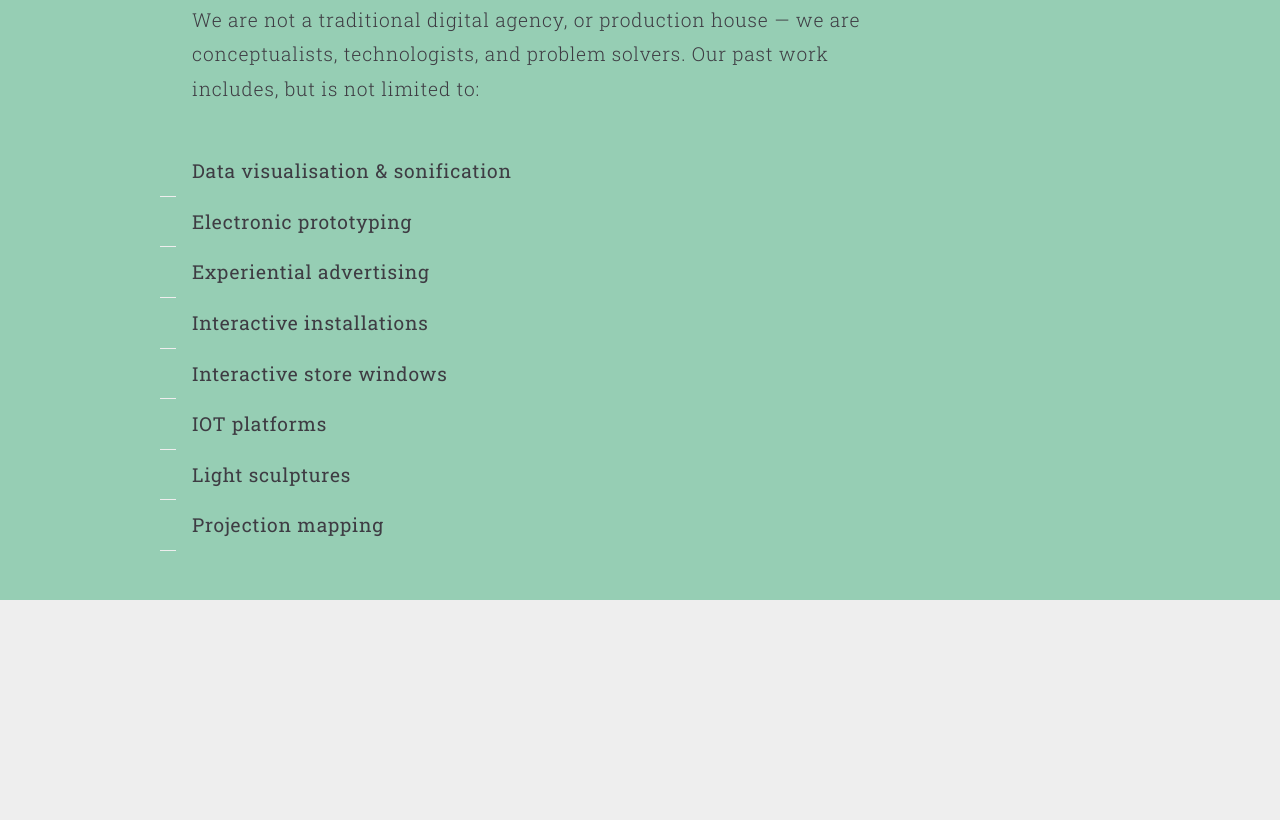
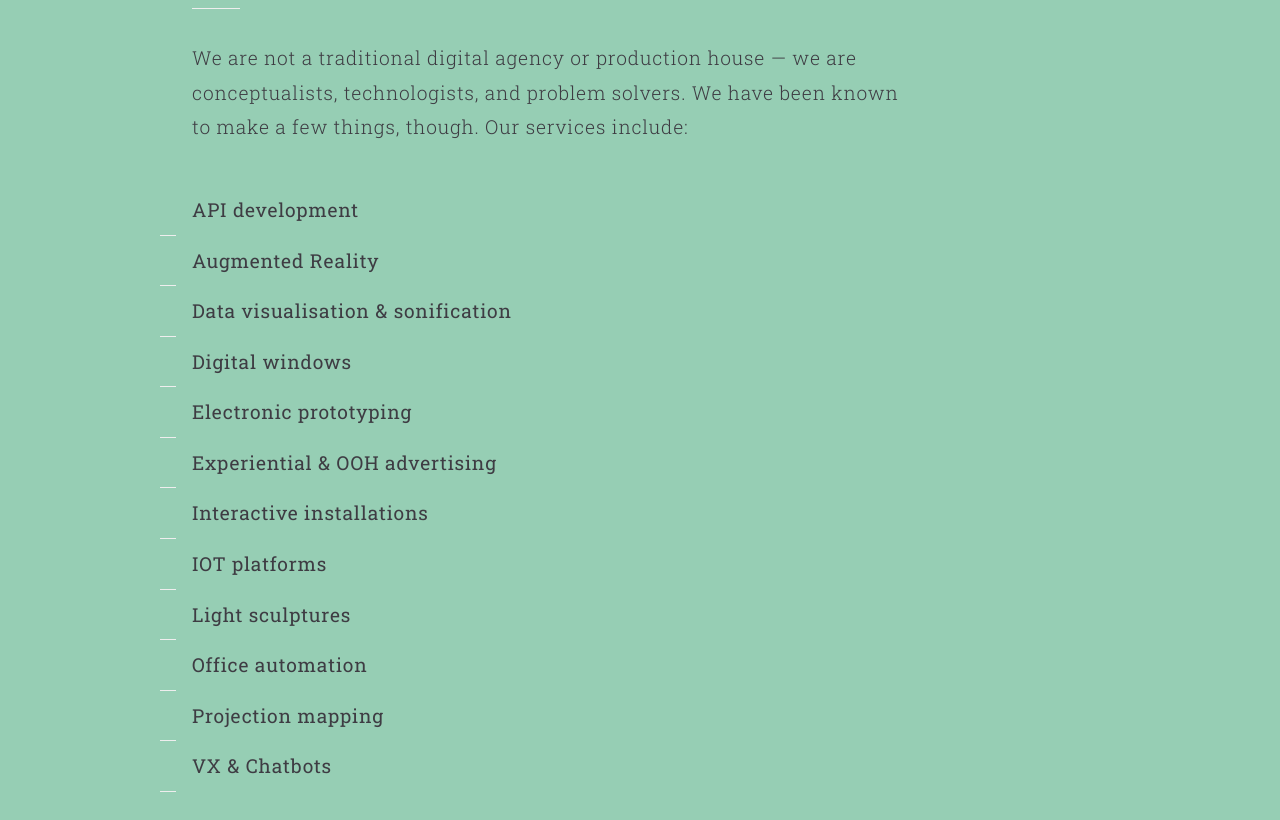
Before and after one commit to struct78/the-edison-union, a Gatsby site: page / in a window 1280 px wide. Shown: the part 1800-2620 px from the top of the page. Built offline with nearby package versions, Linux system fonts and the light colour scheme; Gatsby itself is replaced by a stand-in of ours.

Commit message:
Update copy

```diff
--- a/src/components/section.js
+++ b/src/components/section.js
@@ -14,17 +14,13 @@ const SectionContainer = styled.section`
   box-sizing: border-box;
   display: flex;
   flex-direction: column;
-  height: 100vh;
+  min-height: 100vh;
   justify-content: center;
   padding: ${spacing.md};
   width: 100vw;
 
   ${above.md`
-    padding: ${spacing.md} ${spacing.xl};
-  `}
-
-  ${above.lg`
-    padding: ${spacing.md} ${spacing.xl};
+    padding: ${spacing.lg} ${spacing.xl};
   `}
 
   ${props => {
--- a/src/pages/index.js
+++ b/src/pages/index.js
@@ -4,7 +4,7 @@ import styled from 'styled-components'
 
 // CSS
 import { colours, fonts, spacing, timings, typography } from '../styles/variables'
-import { above } from '../styles/mixins'
+import { below, above } from '../styles/mixins'
 
 // Components
 import Layout from '../components/layout'
@@ -75,7 +75,7 @@ class IndexPage extends Component {
           <Input type="text" name="company" required onChange={this.handleChange} />
         </FieldGroup>
         <FieldGroup className="field-group--full">
-          <label htmlFor="message">Tell us a story</label>
+          <label htmlFor="message">Give us a problem to solve</label>
           <TextArea name="message" required onChange={this.handleChange} />
         </FieldGroup>
         <FieldGroup>
@@ -98,33 +98,35 @@ class IndexPage extends Component {
         </Section>
         <Section variant="blue">
           <SubTitle variant="blue">What do we specialise in?</SubTitle>
-          <Copy>We are not a traditional digital agency, or production house &mdash;
+          <Copy>We are not a traditional digital agency or production house &mdash;
           we are conceptualists, technologists, and problem solvers.
-          Our past work includes, but is not limited to:</Copy>
+          We have been known to make a few things, though. Our services include:</Copy>
 
           <List variant="blue">
+            <ListItem>API development</ListItem>
+            <ListItem>Augmented Reality</ListItem>
             <ListItem>Data visualisation & sonification</ListItem>
+            <ListItem>Digital windows</ListItem>
             <ListItem>Electronic prototyping</ListItem>
-            <ListItem>Experiential advertising</ListItem>
+            <ListItem>Experiential &amp; OOH advertising</ListItem>
             <ListItem>Interactive installations</ListItem>
-            <ListItem>Interactive store windows</ListItem>
             <ListItem>IOT platforms</ListItem>
             <ListItem>Light sculptures</ListItem>
+            <ListItem>Office automation</ListItem>
             <ListItem>Projection mapping</ListItem>
+            <ListItem>VX & Chatbots</ListItem>
           </List>
         </Section>
         <Section variant="grey_blue">
           <SubTitle variant="grey_blue">Our Philosophy</SubTitle>
-          <Copy>Technology should always support the idea.
-          Technology should be as invisible as possible.
-          Our solutions should always leave people wondering “How did they do that?”</Copy>
+          <Copy>We love technology, but we believe it should always come second to the idea. We are creatives first, engineers second.</Copy>
         </Section>
         <Section variant="purple">
           <SubTitle variant="purple">Contact</SubTitle>
-          <form name="Contact Form" action="/" data-netlify="true" data-netlify-honeypot="bang" onSubmit={this.handleSubmit}>
+          <Form name="Contact Form" action="/" data-netlify="true" data-netlify-honeypot="bang" onSubmit={this.handleSubmit}>
             <input type="hidden" name="form-name" value="Contact Form" />
             { this.getFormContent() }
-          </form>
+          </Form>
         </Section>
         {/*<ImageGrid>
           <ImageBox>
@@ -236,12 +238,25 @@ const ImageBox = styled.div`
   }
 `
 
+const Form = styled.form`
+  display: flex;
+  width: 100%;
+
+  ${above.md`
+    width: 50%;
+  `}
+`
+
 const FieldSet = styled.div`
-  display: grid;
-  grid-gap: ${spacing.md};
-  grid-row-gap: ${spacing.sm};
-  grid-template-columns: repeat(2, 1fr);
   margin-top: ${spacing.md};
+  width: 100%;
+
+  ${above.sm`
+    display: grid;
+    grid-gap: ${spacing.md};
+    grid-row-gap: ${spacing.sm};
+    grid-template-columns: repeat(2, 1fr);
+  `}
 `
 
 const FieldGroup = styled.div`
@@ -258,6 +273,10 @@ const FieldGroup = styled.div`
     border: 1px solid ${colours.purple.text};
     outline: none;
   }
+
+  ${below.sm`
+    margin-top: ${spacing.md};
+  `}
 `
 
 const Input = styled.input`
```
